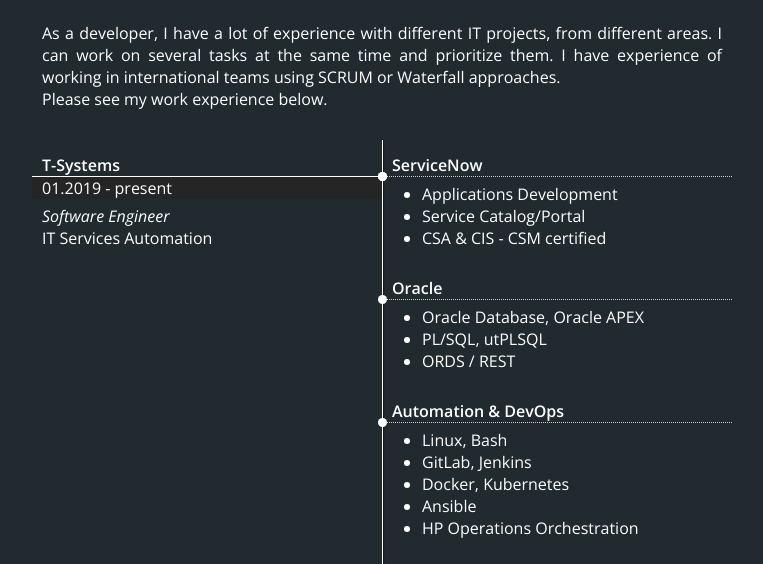
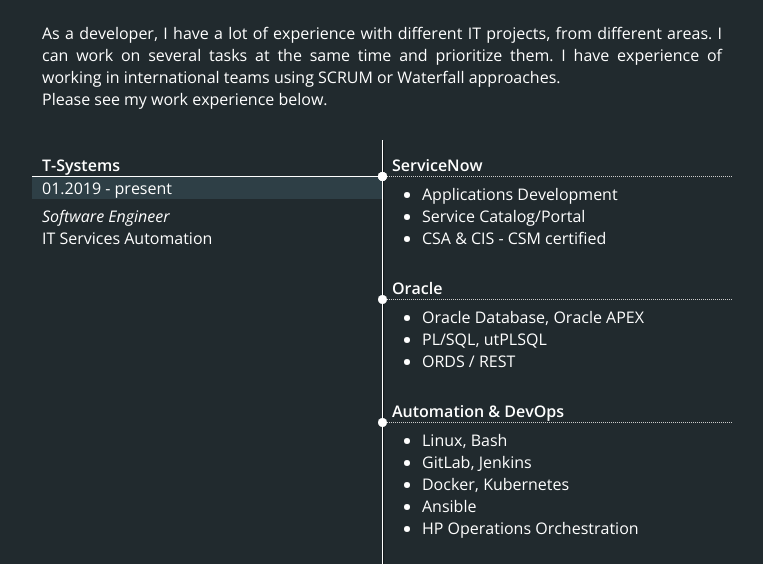
Before and after one commit to DmitryM/dmitrii.github.io, a plain HTML site: page index.html in a window 1280 px wide. Shown: the part 196-760 px from the top of the page, without its empty margins (258-1021 px from the left). Drawn offline with nearby package versions, Linux system fonts and the light colour scheme.

Commit message:
Update index.html

```diff
--- a/index.html
+++ b/index.html
@@ -133,7 +133,7 @@
     }
 
     .resume__item_type_period {
-      background-color: #252525;
+      background-color: #2e3f46;
     }
 
     .resume__item_type_position {
```
